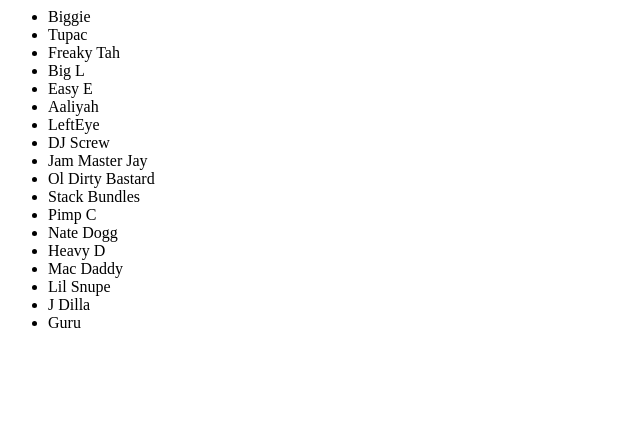
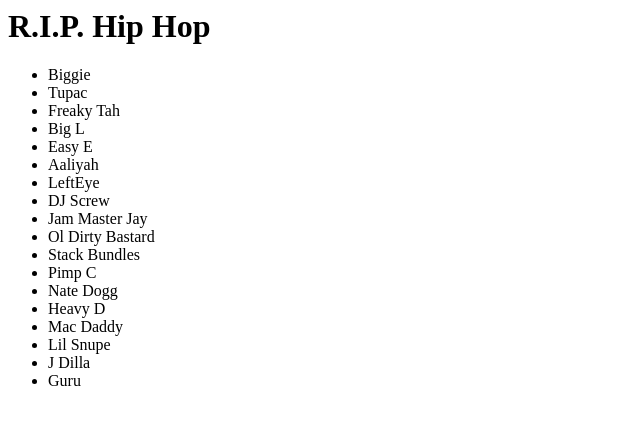
Before and after one commit to TJ718/gitTut, a plain HTML site: page index.html in a window 1280 px wide. Shown: the whole page, without its empty margins (0-640 px from the left). Drawn offline with Linux system fonts and the light colour scheme.

Commit message:
added header

```diff
--- a/index.html
+++ b/index.html
@@ -1,5 +1,7 @@
 <html>
 	<body>
+
+		<h1>R.I.P. Hip Hop</h1>
 
 		<div>
 			<ul>
```
